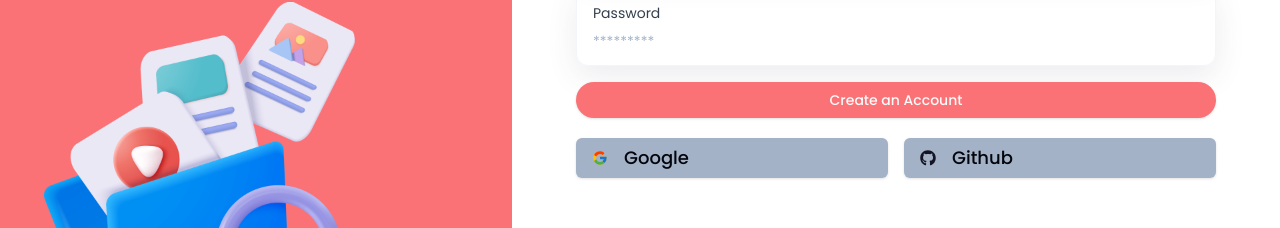
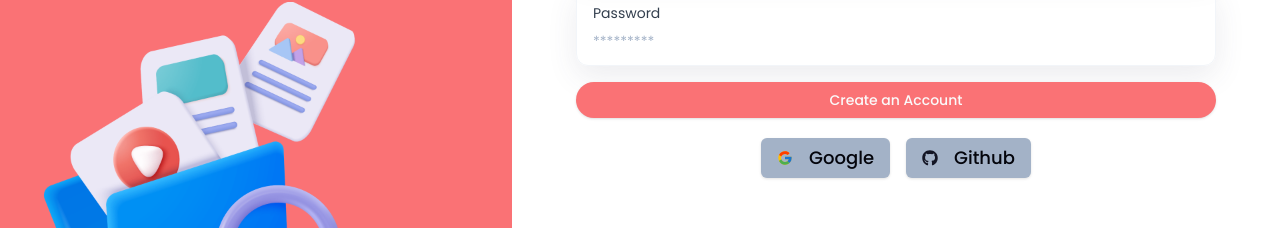
Before and after one commit to MuhammadAhsaanAbbasi/storeit, a Next.js app: page /sign-up in a window 1280 px wide. Shown: the part 406-634 px from the top of the page. Built offline with nearby package versions, Linux system fonts and the light colour scheme; no server answers.

Commit message:
social form auth action

```diff
--- a/src/components/auth/socialauth.tsx
+++ b/src/components/auth/socialauth.tsx
@@ -1,4 +1,4 @@
-"use client";
+// "use client";
 import React, { ElementType } from 'react'
 import { FcGoogle } from 'react-icons/fc';
 import { Button } from '../ui/button';
@@ -10,11 +10,11 @@ interface IProps {
     onClick: () => void;
 }
 
-const SocialAuth = ({text, icon, onClick}: IProps) => {
+const SocialAuth = ({ text, icon, onClick }: IProps) => {
     return (
+        <form action={onClick} method="POST">
             <Button
-        className=" relative group/btn flex space-x-2 items-center justify-start px-4 w-full text-dark-100 rounded-md h-10 font-medium shadow-input bg-light-200 hover:bg-light-100 hover:text-light-300 transition-all duration-500"
-        onClick={onClick}
+                className="relative group/btn flex space-x-2 items-center justify-start px-4 w-full text-dark-100 rounded-md h-10 font-medium shadow-input bg-light-200 hover:bg-light-100 hover:text-light-300 transition-all duration-500"
             >
                 {icon ? React.createElement(icon, { size: 20, className: "text-dark-200" }) : <FcGoogle size={20} />}
                 <span className="text-lg">
@@ -22,6 +22,8 @@ const SocialAuth = ({text, icon, onClick}: IProps) => {
                 </span>
                 <BottomGradient />
             </Button>
+
+        </form>
     )
 }
 
```
Lines whose indentation alone changed are shown as unchanged.
